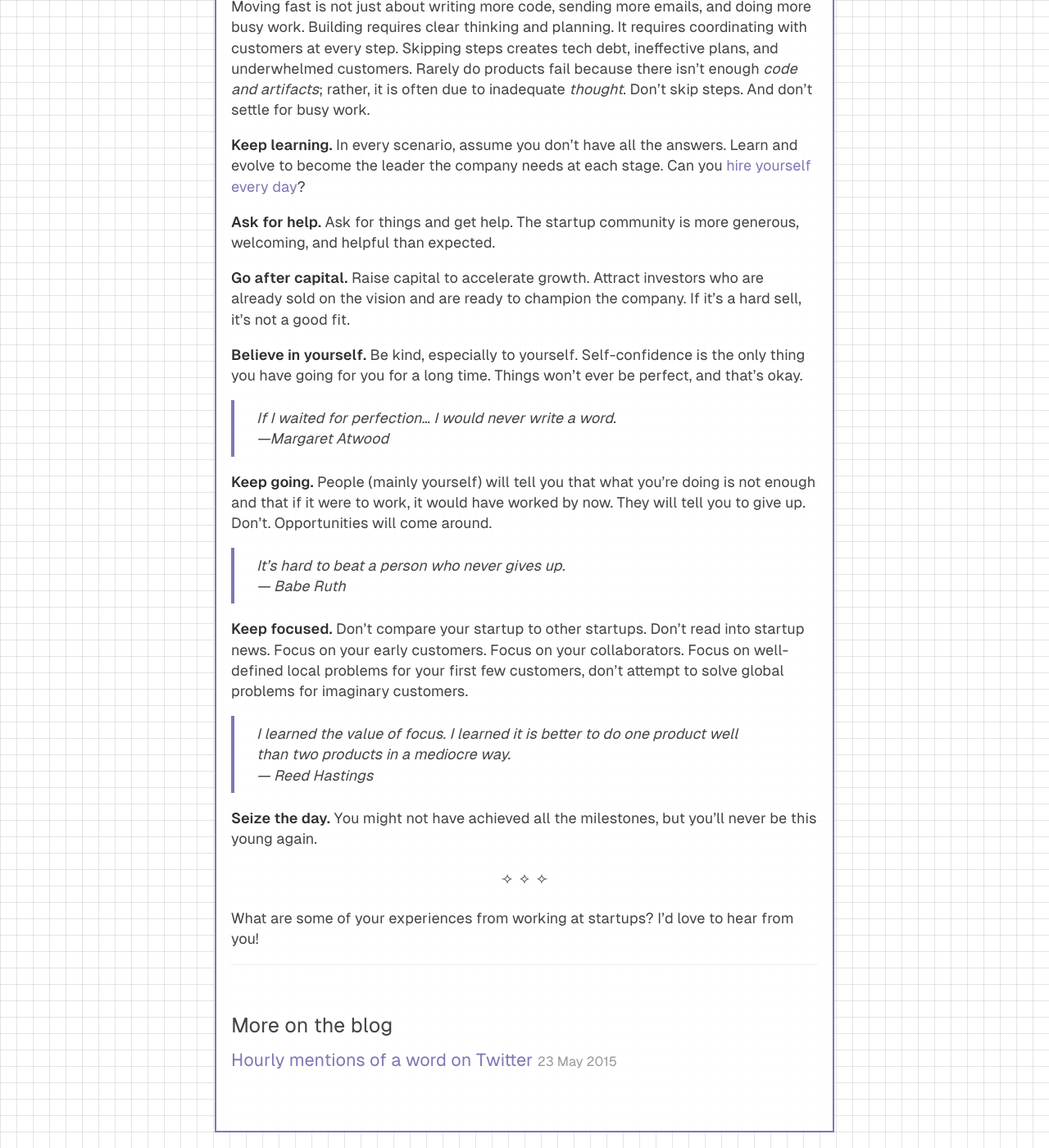
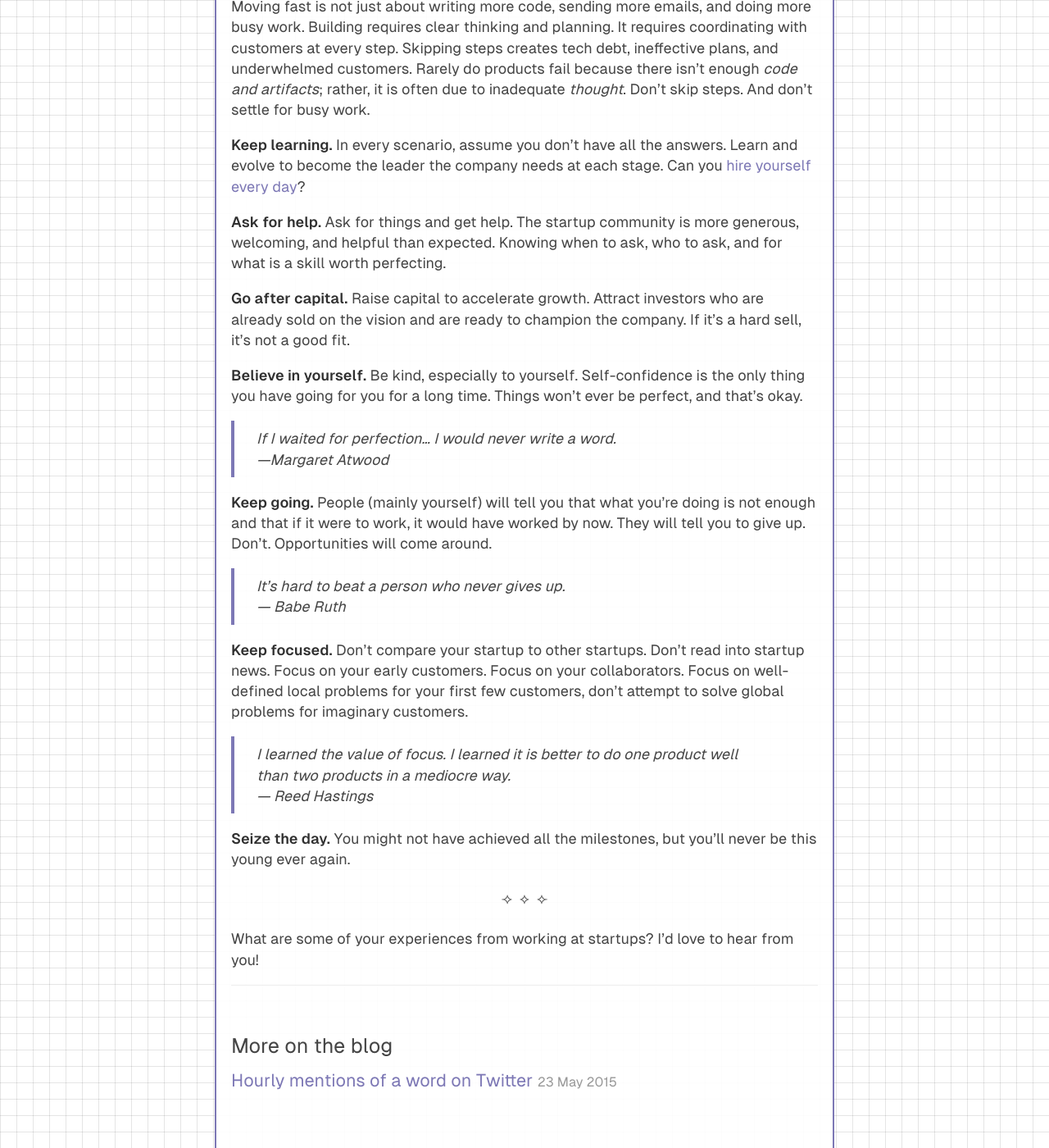
Before and after one commit to djpardis/djpardis.github.io, a Jekyll site: the page built from _posts/2024-08-12-startup-advice.markdown, in a window 1280 px wide and 1400 px high, scrolled down 3300 px. Shown: the whole window at 82% size. Built offline with Jekyll 4.4.1, drawn with Linux system fonts in a browser that asks for light colours.

Commit message:
Fix startup advice post

```diff
--- a/_posts/2024-08-12-startup-advice.markdown
+++ b/_posts/2024-08-12-startup-advice.markdown
@@ -87,7 +87,7 @@ Moving fast is not just about writing more code, sending more emails, and doing
 
 **Keep learning.** In every scenario, assume you don't have all the answers. Learn and evolve to become the leader the company needs at each stage. Can you [hire yourself every day](https://youtu.be/qAr-yl9A0Xc?si=wUVTi-zKmvuWsEiK&t=1978)?
 
-**Ask for help.** Ask for things and get help. The startup community is more generous, welcoming, and helpful than expected.
+**Ask for help.** Ask for things and get help. The startup community is more generous, welcoming, and helpful than expected. Knowing when to ask, who to ask, and for what is a skill worth perfecting.
 
 **Go after capital.** Raise capital to accelerate growth. Attract investors who are already sold on the vision and are ready to champion the company. If it's a hard sell, it's not a good fit.
 
@@ -106,7 +106,7 @@ Moving fast is not just about writing more code, sending more emails, and doing
 > *I learned the value of focus. I learned it is better to do one product well than two products in a mediocre way.*
 > *— Reed Hastings*
 
-**Seize the day.** You might not have achieved all the milestones, but you'll never be this young again.
+**Seize the day.** You might not have achieved all the milestones, but you'll never be this young ever again.
 
 <div class="text-center">
     <span>&#10210;&nbsp;&nbsp;&#10209;&nbsp;&nbsp;&#10211;</span>
```
